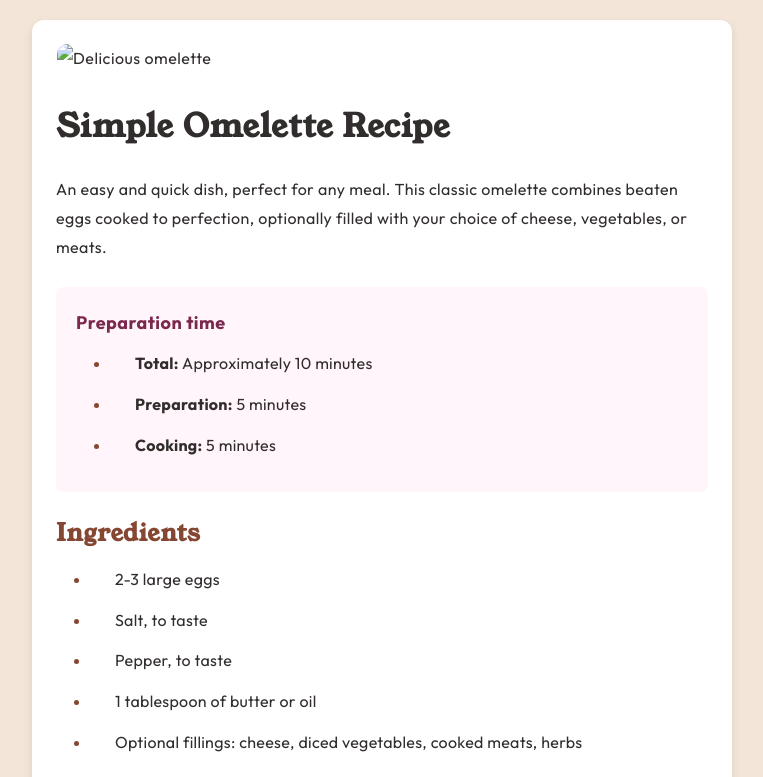
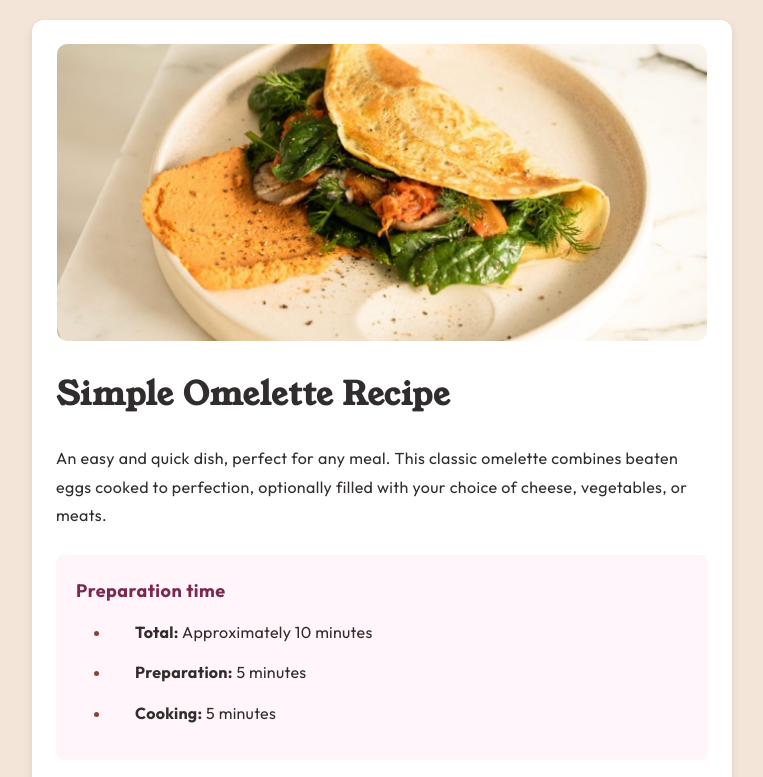
Before and after one commit to Sumela25/Recipe-page, a plain HTML site: page index.html in a window 1280 px wide. Shown: the top 777 px of the page, without its empty margins (258-1021 px from the left). Drawn offline with Linux system fonts and the light colour scheme; the site is published under a folder, as on GitHub Pages, so addresses that start at the root find nothing.

Commit message:
Fixed missing closing tag

```diff
--- a/index.html
+++ b/index.html
@@ -12,7 +12,7 @@
 </head>
 <body>
   <main class="recipe-container">
-    <img src="/images/image-omelette.jpeg" alt="Delicious omelette" class="recipe-image">
+    <img src="images/image-omelette.jpeg" alt="Delicious omelette" class="recipe-image">
 
     <section class="recipe-content">
       <h1>Simple Omelette Recipe</h1>
@@ -60,4 +60,7 @@
           <tr><td>Fat</td><td><strong>22g</strong></td></tr>
         </table>
       </section>
-    </secti
+    </section>
+  </main>
+</body>
+</html>
```
